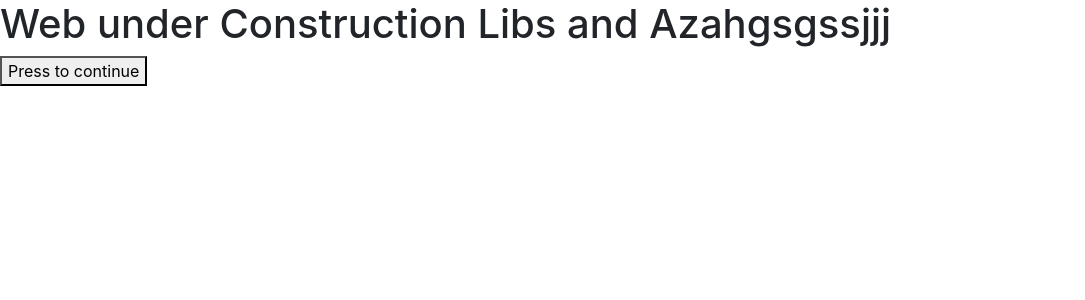
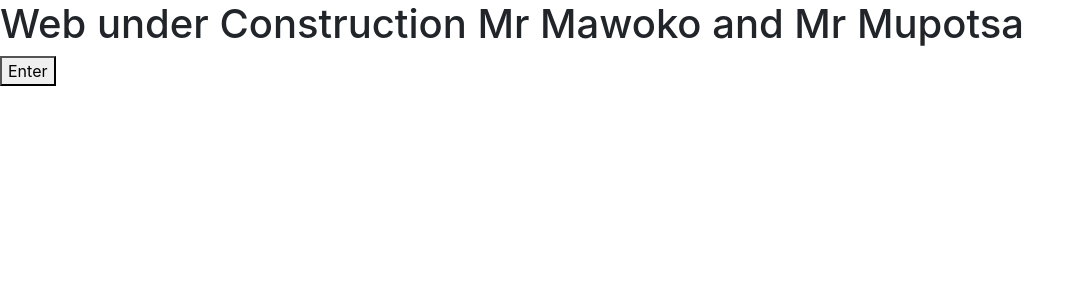
Before and after one commit to mupotsal/finalCampusRepo, a Flask app: page / in a window 1280 px wide. Shown: the top 300 px of the page, without its empty margins (0-1085 px from the left). Run offline with Flask 2, Linux system fonts and the light colour scheme; some libraries are stand-ins or nearby versions.

Commit message:
Changes to the file

```diff
--- a/templates/index.html
+++ b/templates/index.html
@@ -10,7 +10,7 @@
 
   </head>
   <body>
-<h1>Web under Construction Libs and Azahgsgssjjj </h1>
-<button>Press to continue</button>
+<h1>Web under Construction Mr Mawoko and Mr Mupotsa </h1>
+<button>Enter</button>
   </body>
 </html>
```
